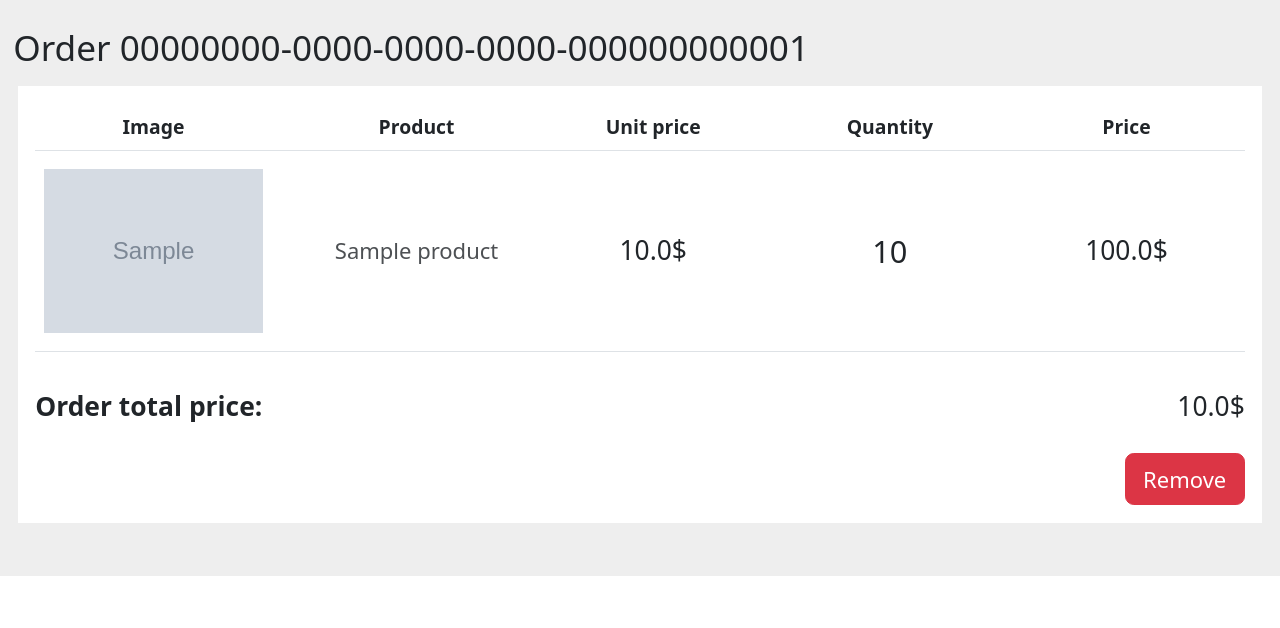
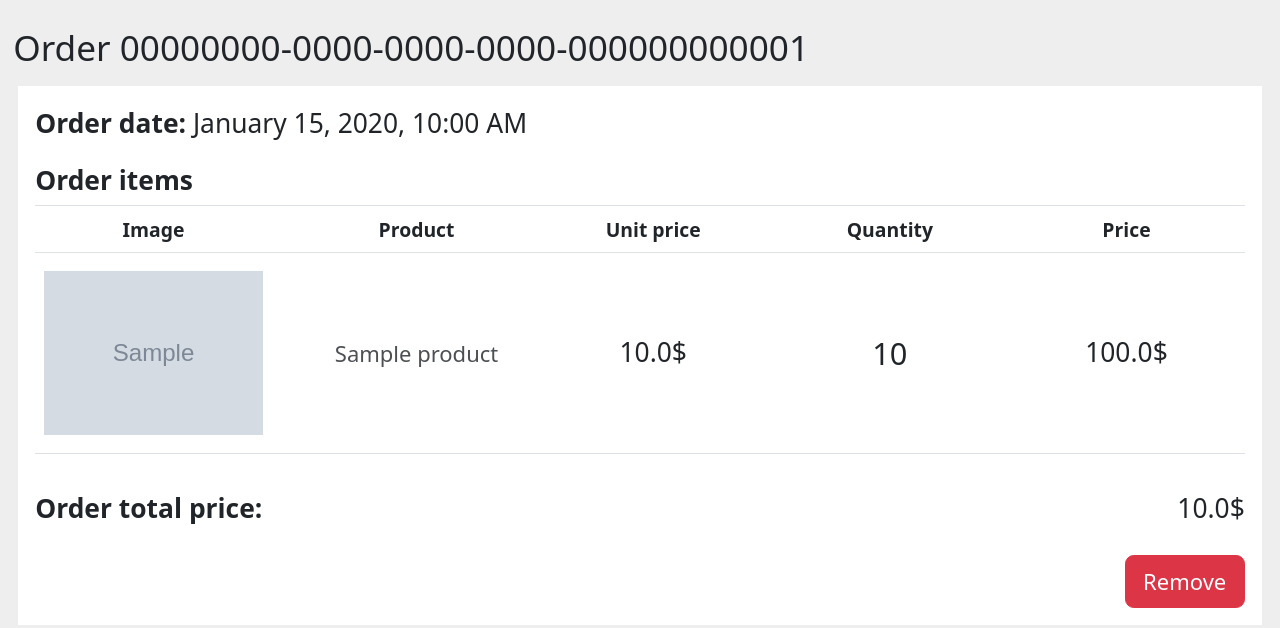
Before and after one commit to Gubchik123/LapZone, a Django app: page /order/00000000-0000-0000-0000-000000000001/ in a window 1280 px wide. Shown: the part 116-744 px from the top of the page. Run offline with Django 4.2, Linux system fonts and the light colour scheme; a user stored in the database is signed in; tables that the repository leaves empty hold one stand-in row (values such as "Sample post"); grey boxes marked "Sample" are stand-in pictures; some libraries are stand-ins or nearby versions.

Commit message:
FEAT: Add displaying order date in the order_detail.html

```diff
--- a/lapzone/order/templates/order/order_detail.html
+++ b/lapzone/order/templates/order/order_detail.html
@@ -7,11 +7,20 @@
 {% block content %}
 <div class="row px-3 mb-5">
     <div class="panel-bg-color col-12 p-3">
+        <div class="d-flex align-items-center fs-4 mb-3">
+            <b>Order date: </b> &nbsp;
+            <span>{{ order.created|date:"F d, Y, H:i A" }}</span>
+        </div>
+
+        <div class="fs-4 mb-1">
+            <b class="mb-4">Order items</b>
+        </div>
+
         <div class="white-space-nowrap overflow-auto">
             <table class="table">
                 <thead>
                     <tr
-                        class="d-flex justify-content-between align-items-center border-1 border-bottom"
+                        class="d-flex justify-content-between align-items-center border-1 border-bottom border-top"
                     >
                         <th class="me-4">Image</th>
                         <th>Product</th>
```
